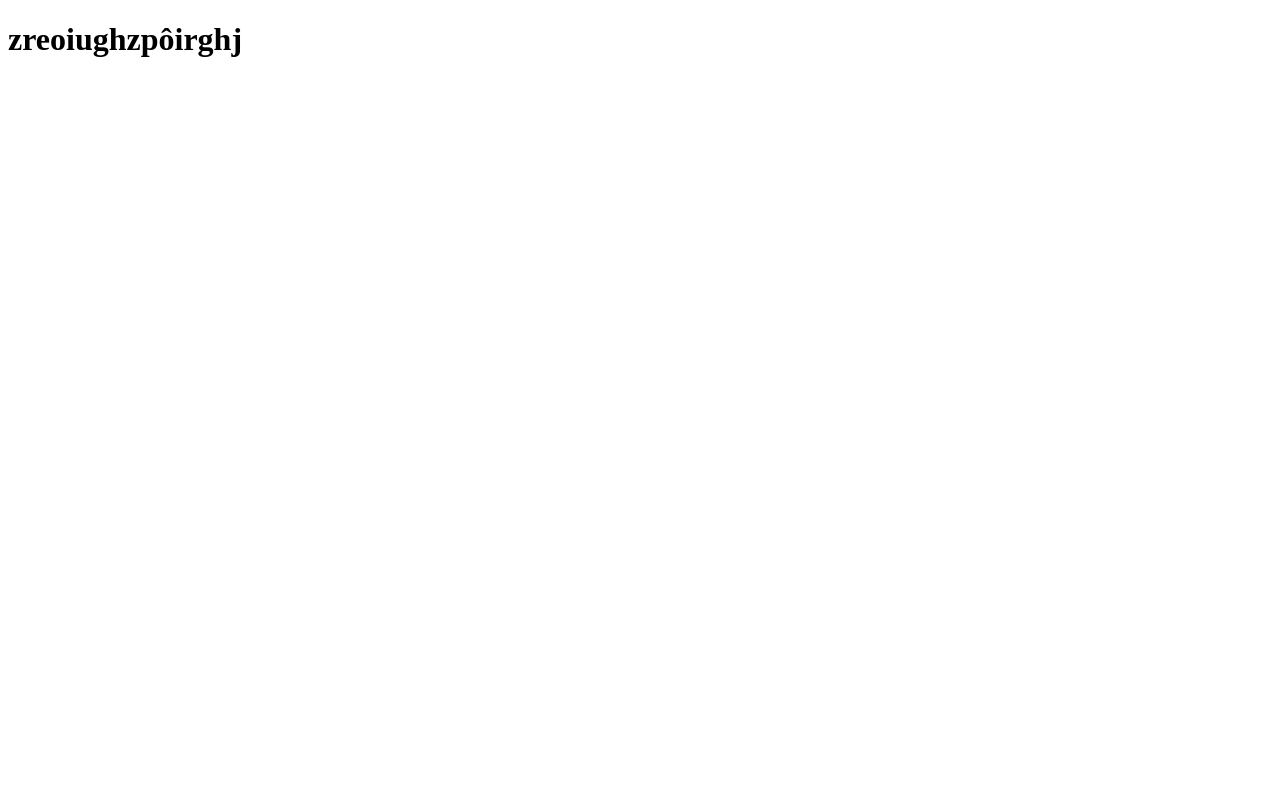
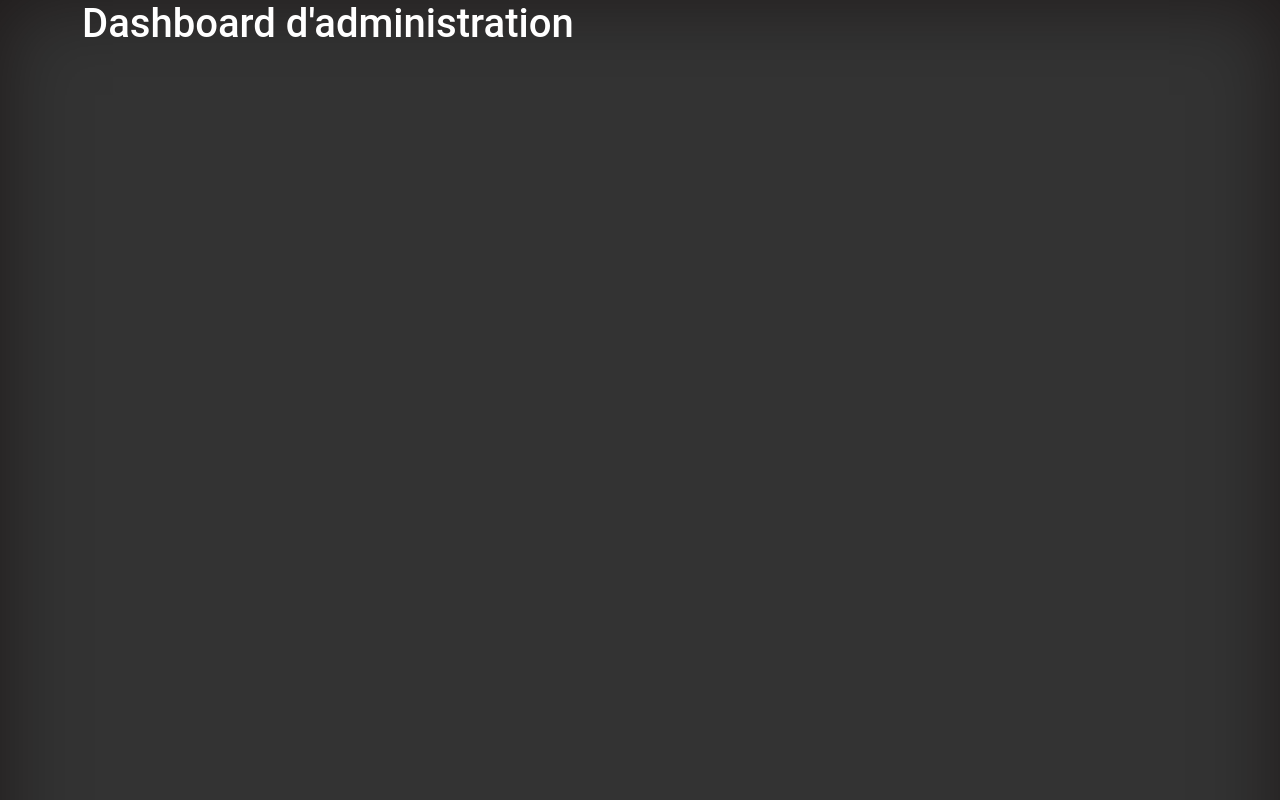
Before and after one commit to TheKingOfCampers/TheKingOfCampers.github.io, a plain HTML site: page index.html in a window 1280 px wide. Shown: the top 800 px of the page. Drawn offline with Linux system fonts and the light colour scheme.

Commit message:
Add files via upload

```diff
--- a/index.html
+++ b/index.html
@@ -1,11 +1,15 @@
 <!DOCTYPE html>
-<html lang="en">
+<html lang="fr">
 <head>
     <meta charset="UTF-8">
     <meta name="viewport" content="width=device-width, initial-scale=1.0">
-    <title>toto</title>
+    <title>Portfolio</title>
+    <link rel="stylesheet" href="/assets/css/bootstrap.min.css">
+    <link rel="stylesheet" href="/assets/css/style.css">
 </head>
 <body>
-    <h1>zreoiughzpôirghj</h1>
+    <div class="container">
+        <h1>Dashboard d'administration</h1>
+    </div>
 </body>
 </html>
```
